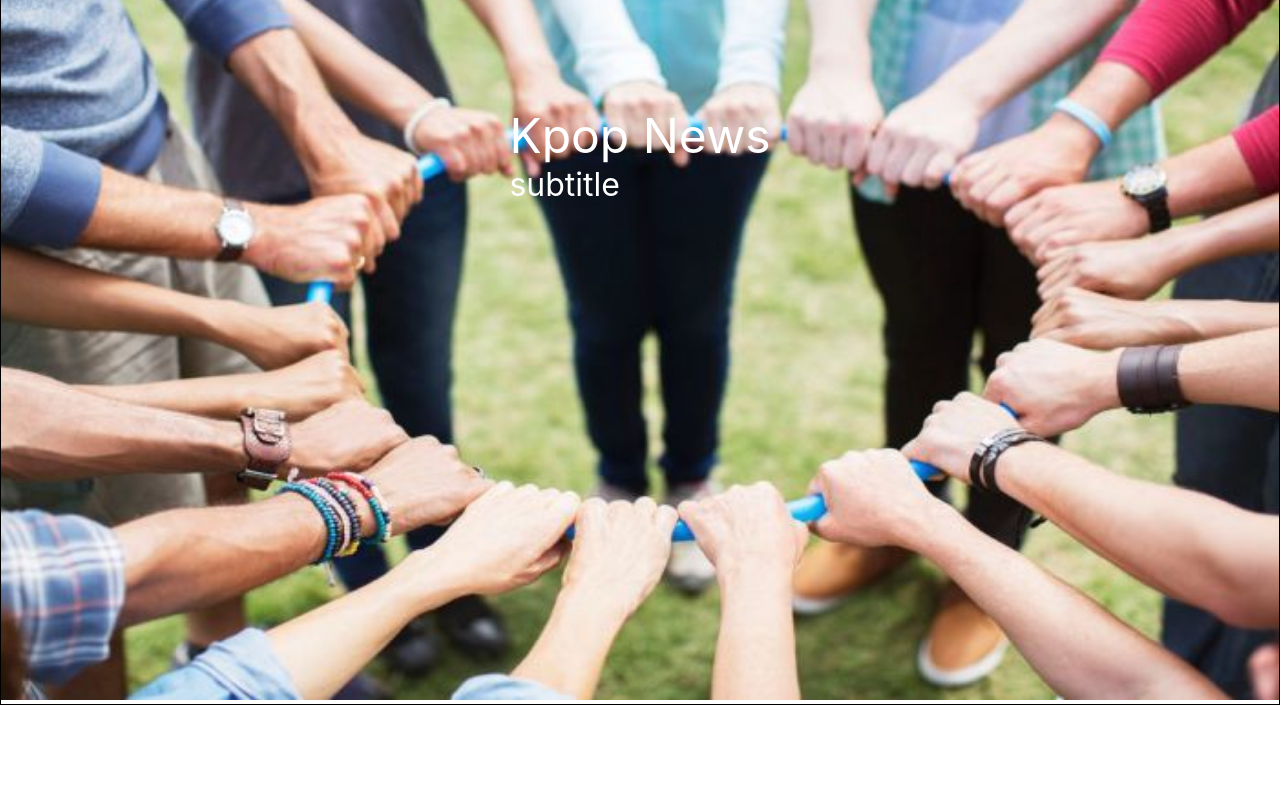
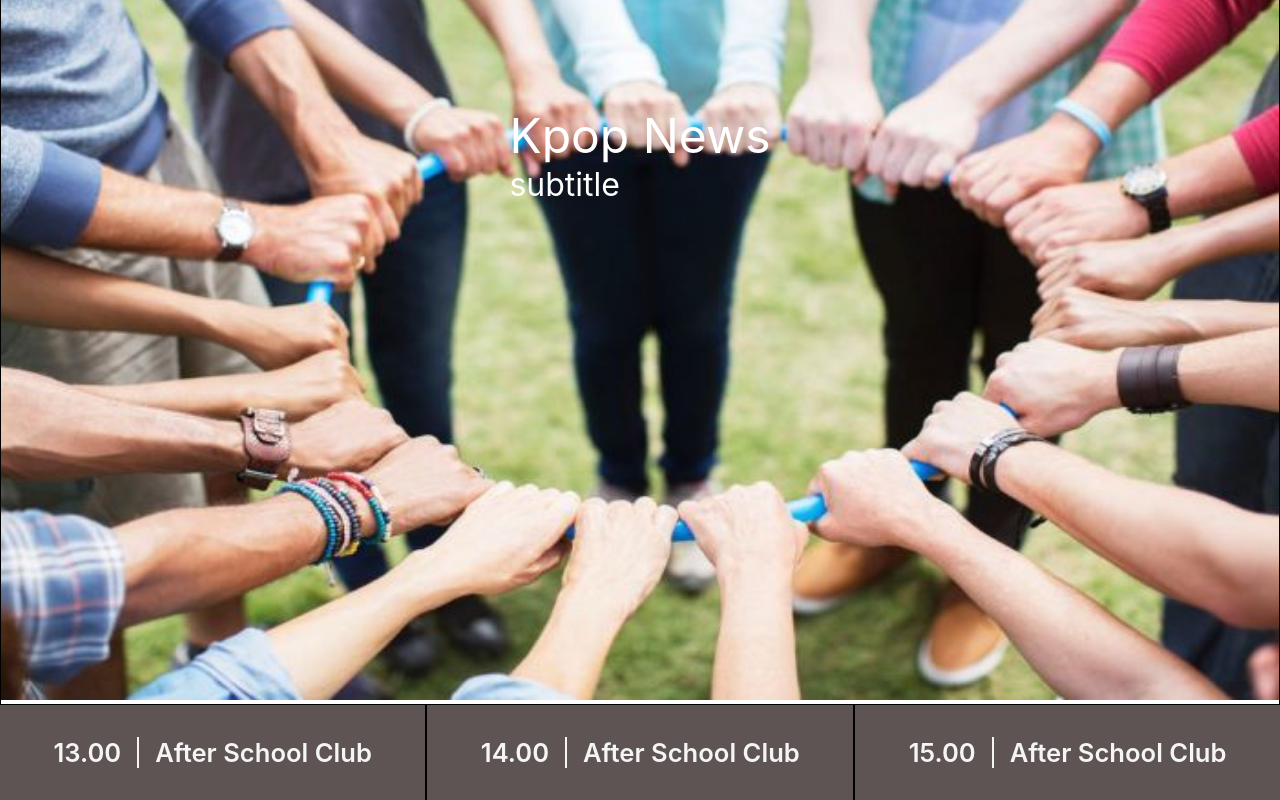
Before and after one commit to gilbertliem/koreannews, a React (Create React App) app: page / in a window 1280 px wide. Shown: the part 245-1045 px from the top of the page. Before the commit the page ends 950 px from the top, so only its background shows below. Built offline with nearby package versions, Linux system fonts and the light colour scheme.

Commit message:
edit ongoing schedule

```diff
--- a/src/App.js
+++ b/src/App.js
@@ -1,12 +1,14 @@
 import "./App.css";
 import Navbar from "./Components/Navbar/Navbar";
 import Cover from "./Components/Cover/Cover";
+import Ongoing from "./Components/Ongoing/Ongoing";
 
 function App() {
   return (
     <>
       <Navbar />
       <Cover />
+      <Ongoing />
     </>
   );
 }
--- /dev/null
+++ b/src/Components/Ongoing/Ongoing.jsx
@@ -0,0 +1,32 @@
+import React from "react";
+import styles from "./Ongoing.module.scss";
+
+// -------------------- //
+
+function Ongoing() {
+  return (
+    <>
+      <div className={styles.container}>
+        <div className={styles.row}>
+          <div>13.00</div>
+          <div className={styles.line}></div>
+          <div className={styles.title}>after school club</div>
+        </div>
+        <div className={styles.seperation}></div>
+        <div className={styles.row}>
+          <div>14.00</div>
+          <div className={styles.line}></div>
+          <div className={styles.title}>after school club</div>
+        </div>
+        <div className={styles.seperation}></div>
+        <div className={styles.row}>
+          <div>15.00</div>
+          <div className={styles.line}></div>
+          <div className={styles.title}>after school club</div>
+        </div>
+      </div>
+    </>
+  );
+}
+
+export default Ongoing;
--- /dev/null
+++ b/src/Components/Ongoing/Ongoing.module.scss
@@ -0,0 +1,25 @@
+.container {
+  background-color: rgb(94, 84, 84);
+  display: flex;
+  justify-content: space-evenly;
+  color: whitesmoke;
+  font-size: 1.6rem;
+  font-weight: 600;
+  padding: 0 1rem;
+  .row {
+    display: flex;
+    justify-content: center;
+    margin: 2rem 0.5rem;
+  }
+  .line {
+    border: 1px solid whitesmoke;
+    margin: 0 1rem;
+  }
+  .seperation {
+    border: 1px solid black;
+    margin: 0 1rem;
+  }
+  .title {
+    text-transform: capitalize;
+  }
+}
```
Also changed, not shown: src/Components/Date/Date.jsx (deleted, +0 -14 lines), src/Components/Date/Date.module.css (deleted), 2 other files (tests, documents, lock files or other folders).
